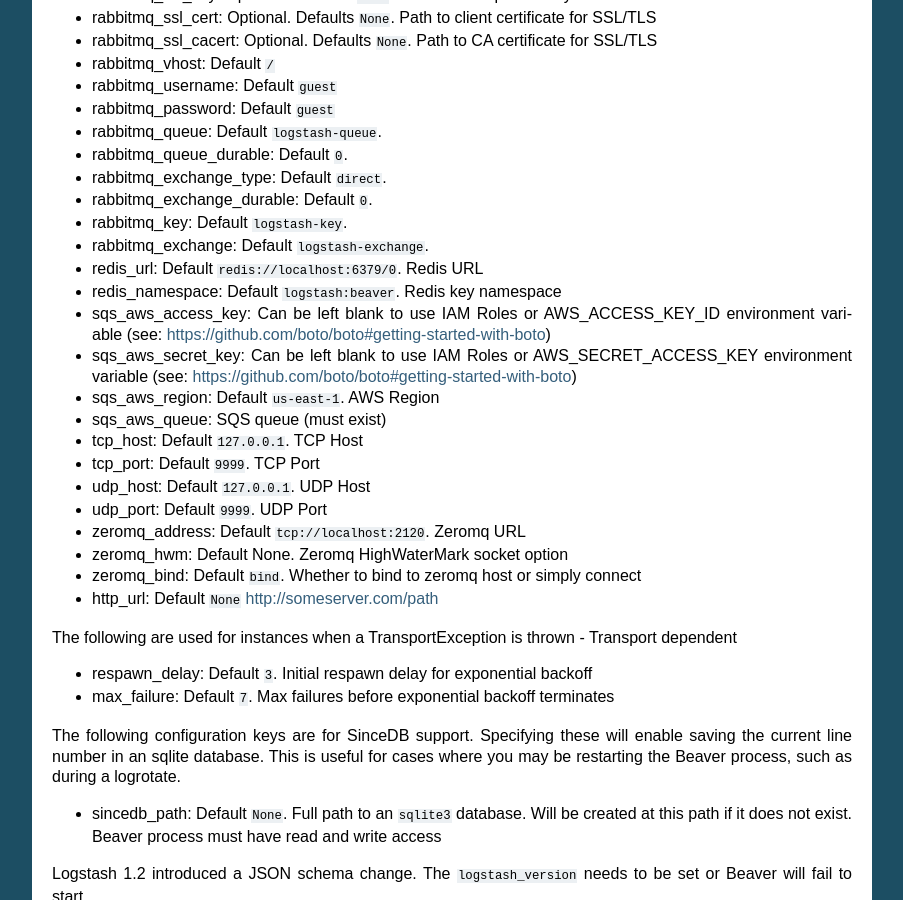
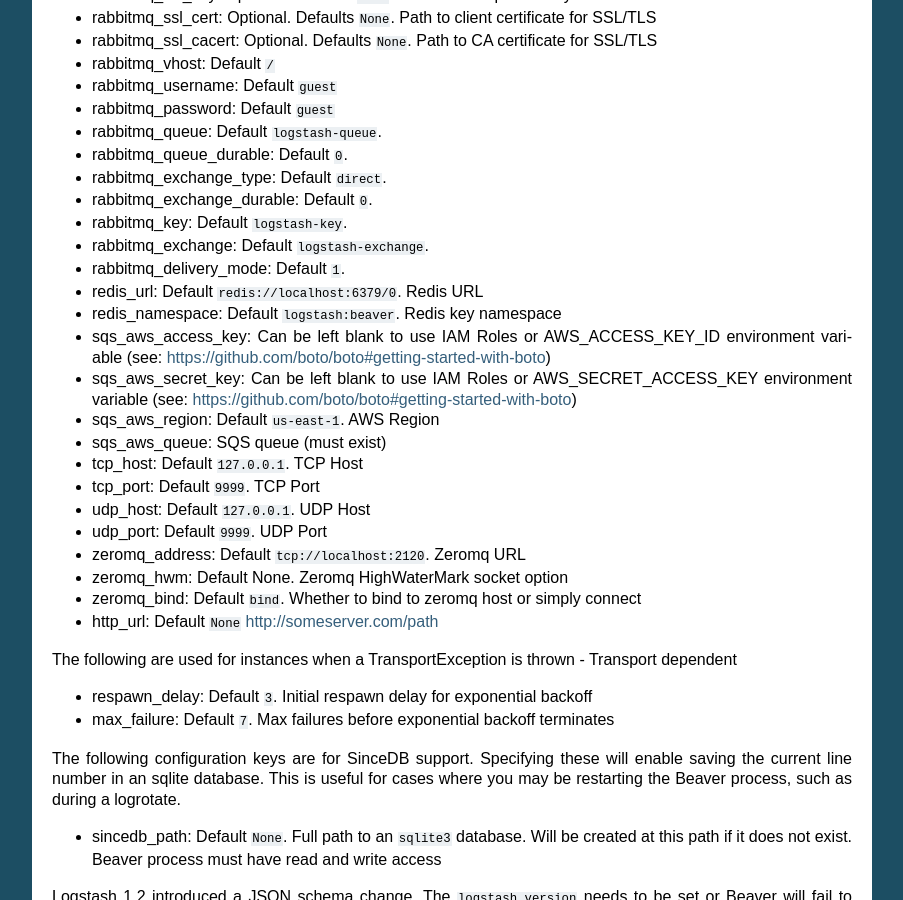
Before and after one commit to python-beaver/python-beaver, a Sphinx documentation site: the page built from docs/user/usage.rst, in a window 1280 px wide and 900 px high, scrolled down 1018 px. Shown: the whole window, without its empty margins (198-1101 px from the left). Built offline with Sphinx 7.4.7, drawn with Linux system fonts in a browser that asks for light colours.

Commit message:
Added documentation for rabbitmq_delivery_mode configuration parameter

```diff
--- a/docs/user/usage.rst
+++ b/docs/user/usage.rst
@@ -63,6 +63,7 @@ Beaver can optionally get data from a ``configfile`` using the ``-c`` flag. This
 * rabbitmq_exchange_durable: Default ``0``.
 * rabbitmq_key: Default ``logstash-key``.
 * rabbitmq_exchange: Default ``logstash-exchange``.
+* rabbitmq_delivery_mode: Default ``1``.
 * redis_url: Default ``redis://localhost:6379/0``. Redis URL
 * redis_namespace: Default ``logstash:beaver``. Redis key namespace
 * sqs_aws_access_key: Can be left blank to use IAM Roles or AWS_ACCESS_KEY_ID environment variable (see: https://github.com/boto/boto#getting-started-with-boto)
```
